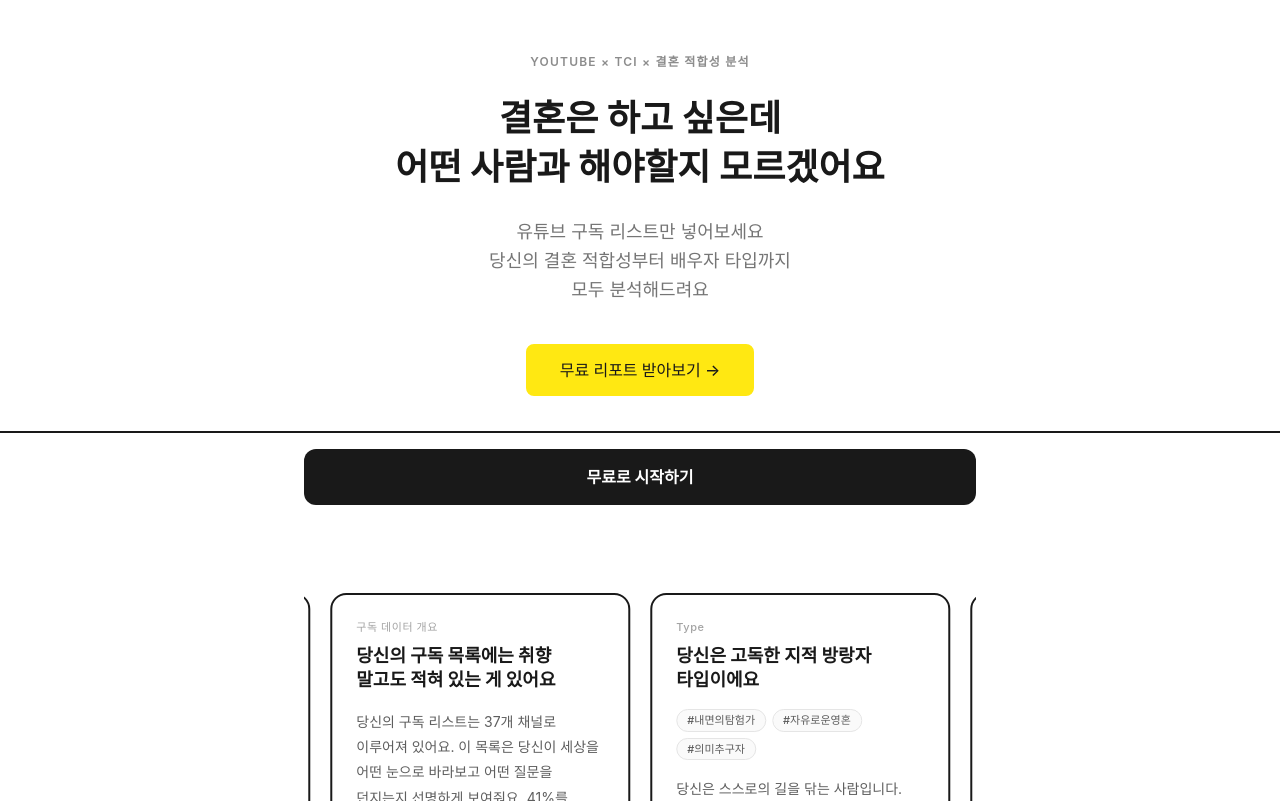
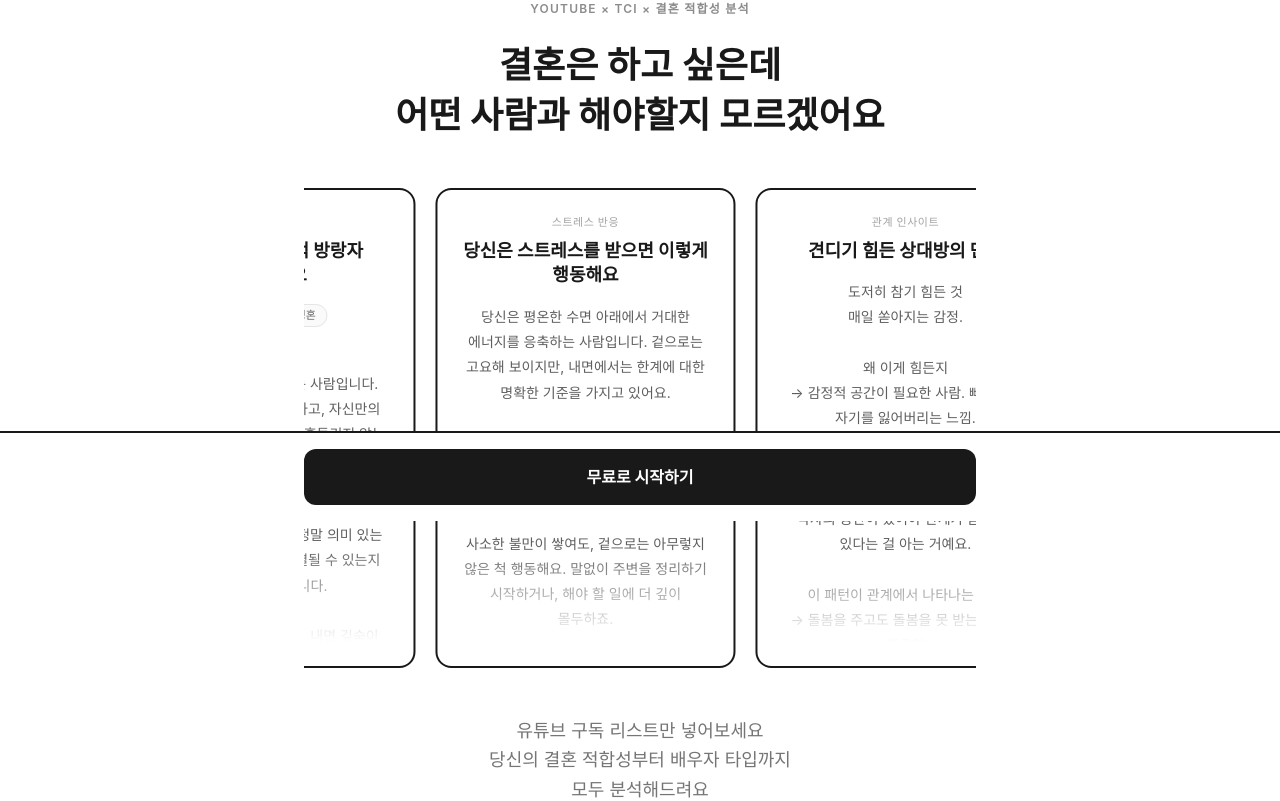
Before and after one commit to readmestudio/gibunstudio, a Next.js app: page /self-hacking/detail/husband-match in a window 1280 px wide. Shown: the part 279-1080 px from the top of the page. Built offline with nearby package versions, Linux system fonts and the light colour scheme; no server answers.

Commit message:
fix: 샘플 카드 슬라이드를 헤드라인↔서브카피 사이로 이동, 인트로/구독개요 카드 제거
Co-Authored-By: Claude Opus 4.6 (1M context) <noreply@anthropic.com>

```diff
--- a/src/app/self-hacking/detail/husband-match/_components/HeroSection.tsx
+++ b/src/app/self-hacking/detail/husband-match/_components/HeroSection.tsx
@@ -1,8 +1,9 @@
 import Link from "next/link";
+import SampleCardSlider from "./SampleCardSlider";
 
 export default function HeroSection() {
   return (
-    <section className="flex flex-col items-center justify-center min-h-[80vh] py-24 text-center">
+    <section className="py-24 text-center">
       <p className="mb-6 text-xs font-semibold tracking-widest uppercase text-[var(--foreground)]/50">
         YouTube × TCI × 결혼 적합성 분석
       </p>
@@ -12,8 +13,12 @@ export default function HeroSection() {
       >
         {"결혼은 하고 싶은데\n어떤 사람과 해야할지 모르겠어요"}
       </h1>
+
+      {/* 샘플 카드 슬라이드 */}
+      <SampleCardSlider />
+
       <p
-        className="mt-6 text-base sm:text-lg leading-relaxed text-[var(--foreground)]/60 max-w-md whitespace-pre-line"
+        className="text-base sm:text-lg leading-relaxed text-[var(--foreground)]/60 max-w-md mx-auto whitespace-pre-line"
         style={{ wordBreak: "keep-all" }}
       >
         {"유튜브 구독 리스트만 넣어보세요\n당신의 결혼 적합성부터 배우자 타입까지\n모두 분석해드려요"}
--- a/src/app/self-hacking/detail/husband-match/_components/SampleCardSlider.tsx
+++ b/src/app/self-hacking/detail/husband-match/_components/SampleCardSlider.tsx
@@ -1,35 +1,6 @@
 "use client";
 
 const SAMPLE_CARDS = [
-  {
-    subtitle: "INTRO",
-    title: "당신이 몰래 본 영상이, 당신을 말하고 있다",
-    body: `새벽 두 시. 잠이 안 와서 틀어놓은 영상이 있었을 거예요.
-
-무심코 누른 구독 버튼, 알고리즘이 건넨 추천 한 줄. 그게 전부예요. 별것 아닌 것 같죠.
-
-그런데 그 목록 안에, 당신이 의식하지 못한 것들이 적혀 있어요.
-
-유튜브는 생각보다 사적인 공간이에요. 타인 앞에서는 꽤 잘 포장하지만, 혼자 보는 화면 앞에서만큼은 정직해지니까요.
-
-구독 목록에는 취향만 담긴 게 아니에요. 당신이 어떤 사람인지, 어떤 사람 옆에 있고 싶은지까지.
-
-지금부터 그 이야기를 읽어볼게요.`,
-  },
-  {
-    subtitle: "구독 데이터 개요",
-    title: "당신의 구독 목록에는 취향 말고도 적혀 있는 게 있어요",
-    body: `당신의 구독 리스트는 37개 채널로 이루어져 있어요. 이 목록은 당신이 세상을 어떤 눈으로 바라보고 어떤 질문을 던지는지 선명하게 보여줘요. 41%를 차지하는 교육/자기계발 채널이 압도적이에요.
-
-단순히 정보를 얻는 게 아니죠. '나는 어떻게 더 나은 사람이 될까?' 늘 묻습니다. 성장을 멈추는 걸 두려워해요.
-
-브이로그/일상 채널(19%)도 중요합니다. 타인의 일상을 엿보는 건 단순 흥미가 아니에요. 다른 삶에서 영감을 얻거나, 자신을 투영하며 위로를 찾는 거죠.
-
-이런 취향은 당신을 상위 3%의 희소한 존재로 만듭니다. 100명 중 3명만이 당신과 비슷한 결을 공유하죠.
-
-육각형 밸런스에서 드러난 당신의 특성
-자기초월이 100점으로 정점에 달했고, 자율성이 77점으로 그 뒤를 잇고 있어요. 반면 위험회피는 17점으로 가장 낮은 수치입니다.`,
-  },
   {
     subtitle: "Type",
     title: "당신은 고독한 지적 방랑자 타입이에요",
--- a/src/app/self-hacking/detail/husband-match/page.tsx
+++ b/src/app/self-hacking/detail/husband-match/page.tsx
@@ -1,10 +1,8 @@
 import Link from "next/link";
 import HeroSection from "./_components/HeroSection";
-import SampleCardSlider from "./_components/SampleCardSlider";
 import PainPointCards from "./_components/PainPointCards";
 import ChemistrySection from "./_components/ChemistrySection";
-import YoutubeAnalysis from "./_components/YoutubeAnalysis";
-import TciIntroSection from "./_components/TciIntroSection";
+import HowItWorks from "./_components/HowItWorks";
 import TestimonialSection from "./_components/TestimonialSection";
 import FinalCtaSection from "./_components/FinalCtaSection";
 import CtaButton from "../[testId]/CtaButton";
@@ -24,20 +22,14 @@ export default function HusbandMatchLandingPage() {
         {/* 섹션 1 — 히어로 */}
         <HeroSection />
 
-        {/* 샘플 카드 슬라이드 */}
-        <SampleCardSlider />
-
         {/* 섹션 2-3 — 고민 카드 */}
         <PainPointCards />
 
         {/* 섹션 4 — 연애 vs 결혼 */}
         <ChemistrySection />
 
-        {/* 섹션 5 — YouTube 분석 */}
-        <YoutubeAnalysis />
-
-        {/* 섹션 6 — TCI 소개 + Phase 1 미리보기 */}
-        <TciIntroSection />
+        {/* 분석 원리 3단계 */}
+        <HowItWorks />
 
         {/* 섹션 11 — 유저 후기 */}
         <TestimonialSection />
```
